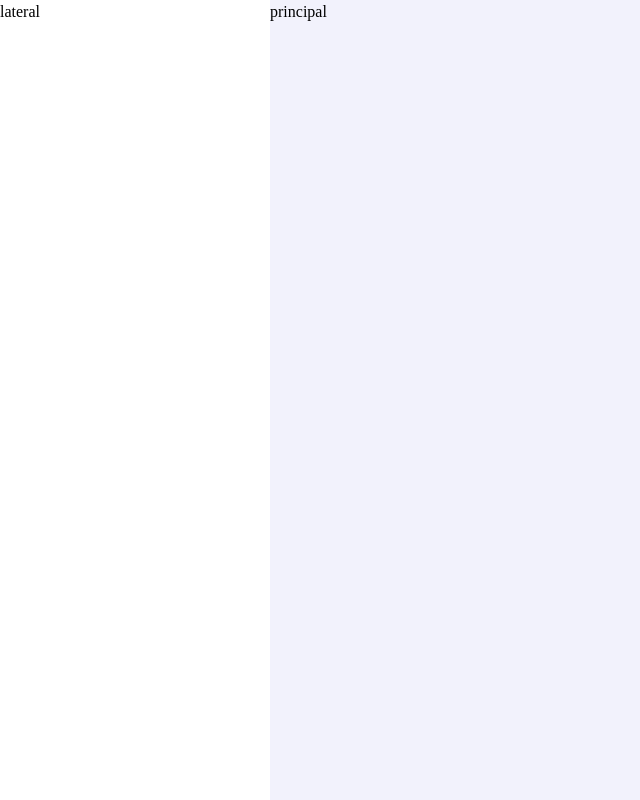
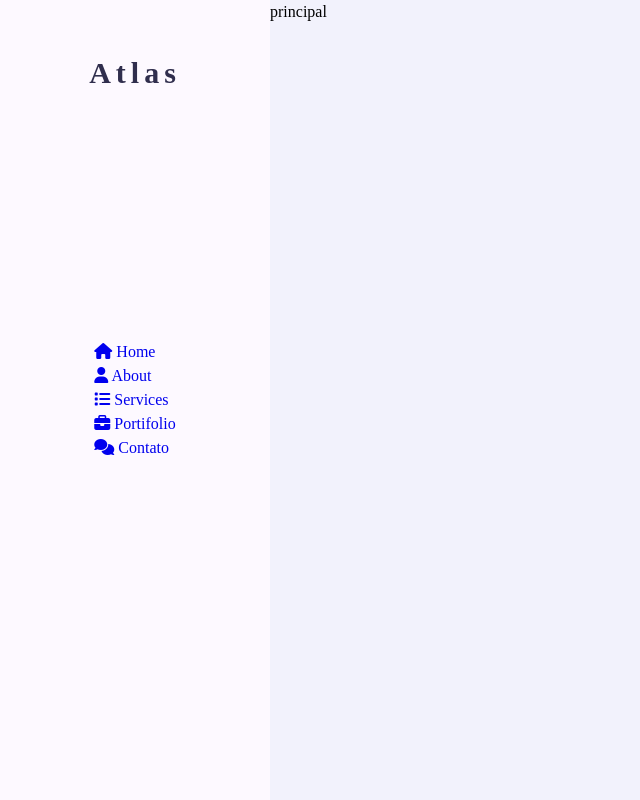
Before and after one commit to Ardomingos/portifolio, a plain HTML site: page index.html in a window 1280 px wide. Shown: the whole page, without its empty margins (0-640 px from the left). Drawn offline with Linux system fonts and the light colour scheme; files that its build step writes are made by us from their sources; a web font is replaced by a local one.

Commit message:
criando e estilizando o menu lateral

```diff
--- a/assets/css/menu-lateral.css
+++ b/assets/css/menu-lateral.css
@@ -1,8 +1,13 @@
-.aside{
+.menu-lateral{
     width: 270px;
     background-color: var(--bg-black-100);
     position: fixed;
     left: 0;
     top: 0;
+    padding: 30px;
+    height: 100%;
+    display: flex;
+    justify-content: center;
+    align-items: center;
     z-index: 10;
 }
--- /dev/null
+++ b/assets/css/menu-lateral/logo/link.css
@@ -0,0 +1,8 @@
+.menu-lateral__logo___link
+{
+    color: var(--text-black-900);
+    font-weight: 700;
+    padding: 15px 20px;
+    font-size: 30px;
+    letter-spacing: 5px;
+}
--- /dev/null
+++ b/assets/css/menu-lateral/logo/logo.css
@@ -0,0 +1,7 @@
+.menu-lateral__logo
+{
+    position: absolute;
+    top: 50px;
+    font-size: 30px;
+    text-transform: capitalize;
+}
--- a/assets/css/style.css
+++ b/assets/css/style.css
@@ -1,15 +1,17 @@
+@import url('https://fonts.googleapis.com/css2?family=Clicker+Script&family=Montserrat:wght@300;400;700&family=Open+Sans:wght@300;400;700&family=Poppins:wght@200;300;400;500;600&display=swap');
 :root
 {
     --bg-black-900: #f2f2fc;
     --bg-black-100: #fdf9ff;
     --bg-back-50: #e8dfec;
     --text-black-900: #302e4d;
-    --text-balck-700: #504e70;
+    --text-black-700: #504e70;
 }
 body
 {
     line-height: 1.5;
     font-size: 16px;
+    font-family: 'Poppins' sans-serif;
 }
 
 *
@@ -24,5 +26,4 @@ body
 ::before, ::after
 {
     box-sizing: border-box;
-
 }
--- a/index.html
+++ b/index.html
@@ -7,6 +7,8 @@
     <link rel="stylesheet" href="assets/css/menu-lateral.css">
     <link rel="stylesheet" href="assets/css/secao.css">
     <link rel="stylesheet" href="assets/css/style.css">
+    <link rel="stylesheet" href="assets/css/menu-lateral/link.css">
+    <link rel="stylesheet" href="assets/css/menu-lateral/logo.css">
     <link rel="stylesheet" href="https://cdnjs.cloudflare.com/ajax/libs/font-awesome/6.1.1/css/all.min.css">
 
 </head>
@@ -14,7 +16,16 @@
     <div class="container-princial">
 
         <div class="menu-lateral">
-            lateral
+            <div class="menu-lateral__logo">
+                <a href="#" class="menu-lateral__logo___link"><span>A</span>tlas</a>
+            </div>
+            <ul class="menu-lateral__nav">
+                <li><a href="#" class="active menu-lateral__link"><i class="fa fa-home"></i> Home</a></li>
+                <li><a href="#" class="menu-lateral__link"><i class="fa fa-user"></i> About </a></li>
+                <li><a href="#" class="menu-lateral__link"><i class="fa fa-list"></i> Services</a></li>
+                <li><a href="#" class="menu-lateral__link"><i class="fa fa-briefcase"></i> Portifolio </a></li>
+                <li><a href="#" class="menu-lateral__link"><i class="fa fa-comments"></i> Contato </a></li>
+            </ul>
         </div>
 
         <div class="menu-principal">
```
